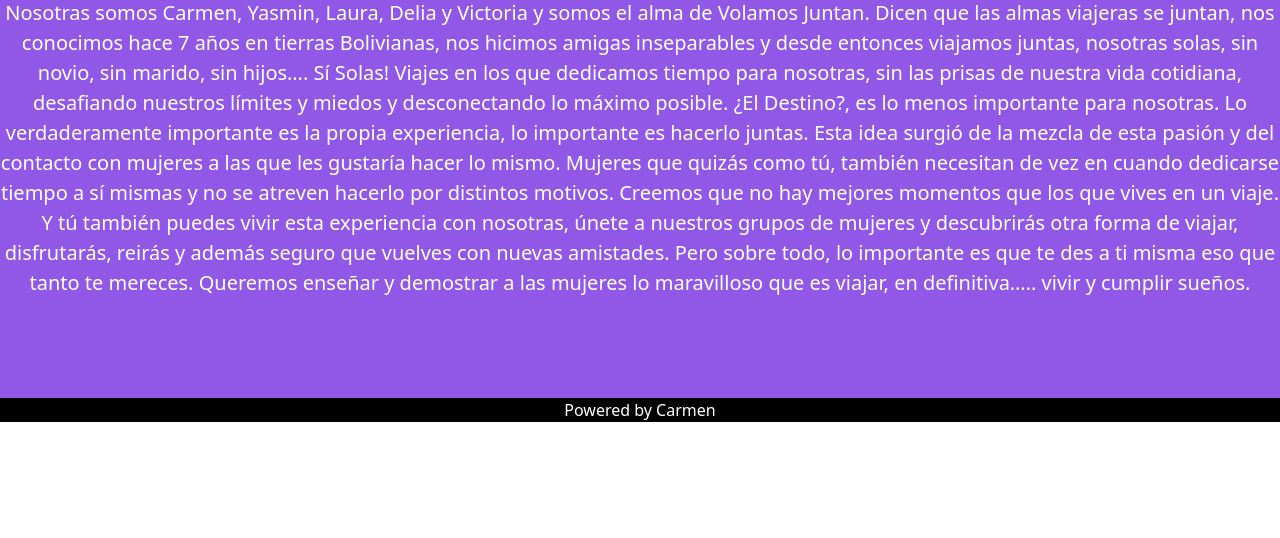
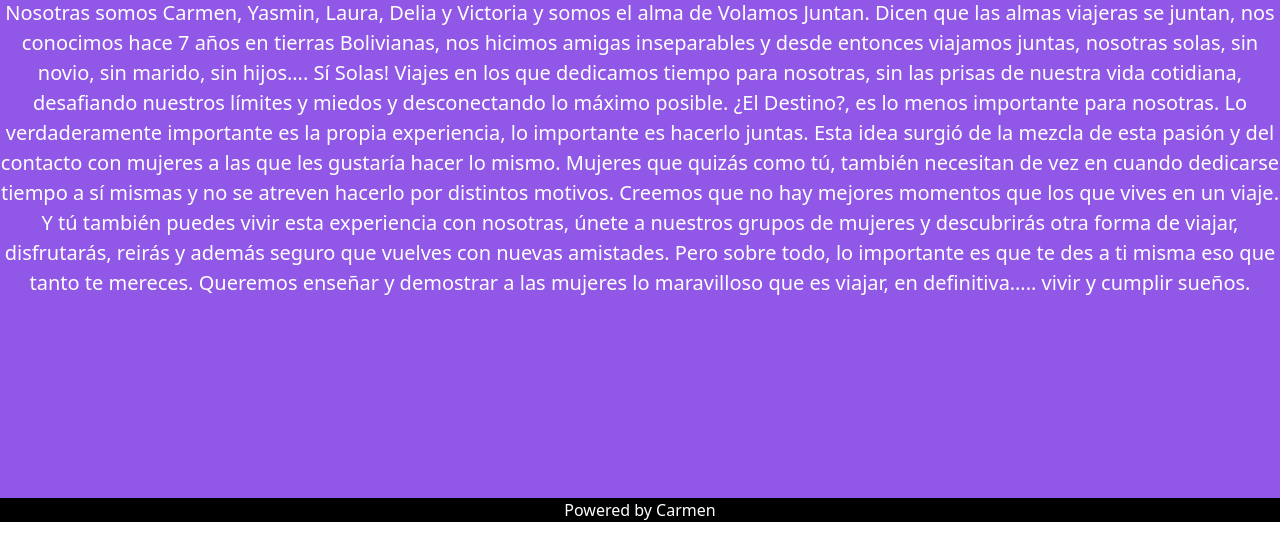
Before and after one commit to carmenmariacp19/preentrega2-Carceles, a plain HTML site: page html/biogra.html in a window 1280 px wide. Shown: the part 696-1234 px from the top of the page. Before the commit the page ends 1134 px from the top, so only its background shows below. Drawn offline with nearby package versions, Linux system fonts and the light colour scheme.

Commit message:
Novena version

```diff
--- a/scss/estilo.scss
+++ b/scss/estilo.scss
@@ -315,4 +315,16 @@
         grid-template-areas: "foto1 foto2 foto3"
                              "foto4 foto5 foto6"
  }
+
+ #contenedor{
+    position: relative;
+    height: auto;
+    padding-bottom: 200px;
+    display: flex;
+    flex-direction: row;
+    flex-wrap: wrap;
+    justify-content:space-evenly;
+    background-color: $color_fondo_principal
+    }
+
 }
```
Also changed, not shown: css/estilo.css, 1 other file.
